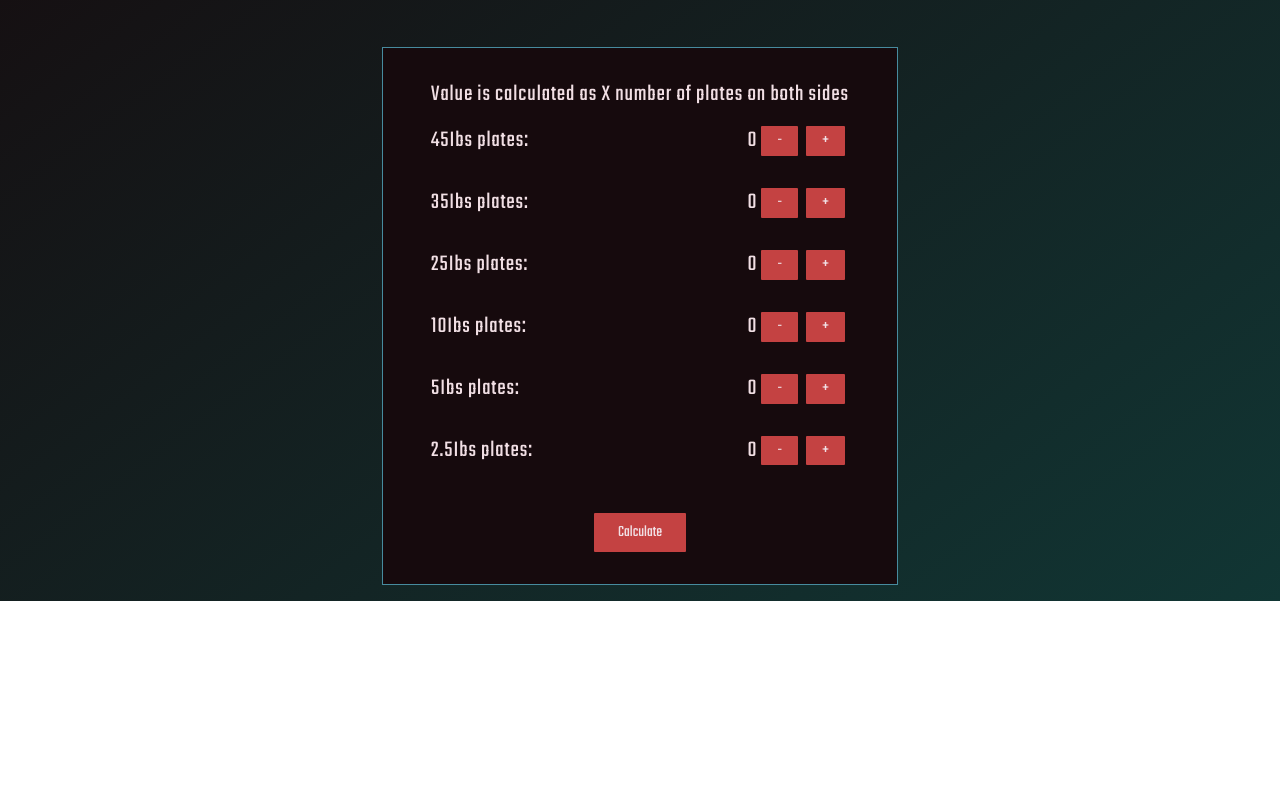
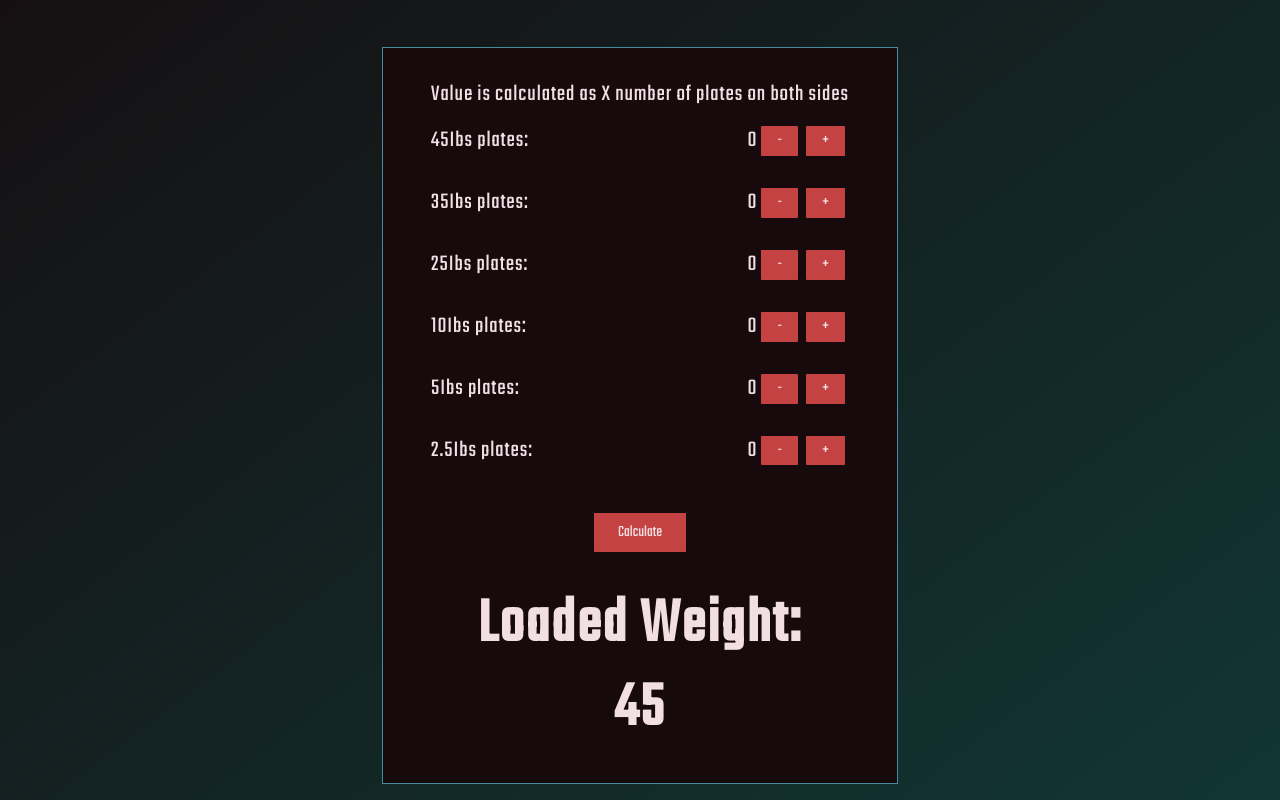
Before and after one commit to TannerCoker/GymWeightCalculator, a React (Create React App) app in the folder gymweightcalculator/: page / in a window 1280 px wide. Shown: the part 242-1042 px from the top of the page. Before the commit the page ends 843 px from the top, so only its background shows below. Built offline with nearby package versions, Linux system fonts and the light colour scheme.

Commit message:
Displayed value for loaded weights

```diff
--- a/gymweightcalculator/src/components/BbCalcRow/BbCalcRow.jsx
+++ b/gymweightcalculator/src/components/BbCalcRow/BbCalcRow.jsx
@@ -8,7 +8,9 @@ const BbCalcRow = ({text, plate, setPlate}) => {
   const [numOfPlates, setNumOfPlates] = useState(0);
 
   const valueInc = () => {
-    setPlate(plate + 1);
+    if(plate < 10) {
+      setPlate(plate + 1);
+    }
   }
 
   const valueDec = () => {
--- a/gymweightcalculator/src/containers/BarbellCalculator/BarbellCalculator.css
+++ b/gymweightcalculator/src/containers/BarbellCalculator/BarbellCalculator.css
@@ -24,3 +24,11 @@
     justify-content: center;
     padding: 2rem 0 0 0;
 }
+
+.app__bbCalc-card_body-weight {
+    display: flex;
+    justify-content: center;
+    flex-direction: column;
+    align-items: center;
+    padding: 2rem 0 0 0;
+}
--- a/gymweightcalculator/src/containers/BarbellCalculator/BarbellCalculator.jsx
+++ b/gymweightcalculator/src/containers/BarbellCalculator/BarbellCalculator.jsx
@@ -5,17 +5,18 @@ import './BarbellCalculator.css';
 
 const BarbellCalculator = () => {
 
-  const [distribution, setDistribution] = useState(true);
   const [numOf45s, setNumOf45s] = useState(0);
   const [numOf35s, setNumOf35s] = useState(0);
   const [numOf25s, setNumOf25s] = useState(0);
   const [numOf10s, setNumOf10s] = useState(0);
   const [numOf5s, setNumOf5s] = useState(0);
   const [numOf2_5s, setNum2_5s] = useState(0);
+  const [totalWeight, setTotalWeight] = useState(45 + 45*numOf45s);
 
-  const updateDistro = (distro) => {
-    setDistribution(distro);
-    console.log(distribution);
+
+
+  const updateWeight = () => {
+    setTotalWeight(45 + (45*numOf45s*2) + (35*numOf35s*2) + (25*numOf25s*2) + (10*numOf10s*2) + (5*numOf5s*2) + (2.5*numOf2_5s*2));
   }
 
   return (
@@ -32,7 +33,11 @@ const BarbellCalculator = () => {
             <BbCalcRow text='2.5Ibs plates:' plate={numOf2_5s} setPlate={setNum2_5s}/>
           </div>
           <div className='app__bbCalc-card_body-button'>
-            <button className='custom__button' onClick={() => {}}>Calculate</button>
+            <button className='custom__button' onClick={() => {updateWeight();}}>Calculate</button>
+          </div>
+          <div className='app__bbCalc-card_body-weight'>
+            <h1 className='headtext__teko'>Loaded Weight:</h1>
+            <h1 className='headtext__teko'>{totalWeight}</h1>
           </div>
         </div>
       </div>
```
Also changed, not shown: gymweightcalculator/src/services/PlateCalculator.js (deleted).
